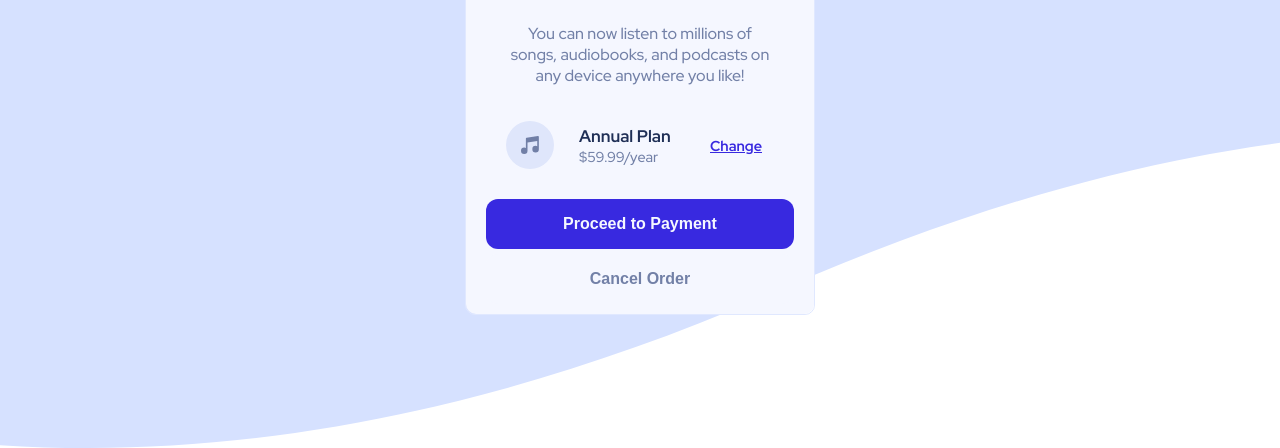
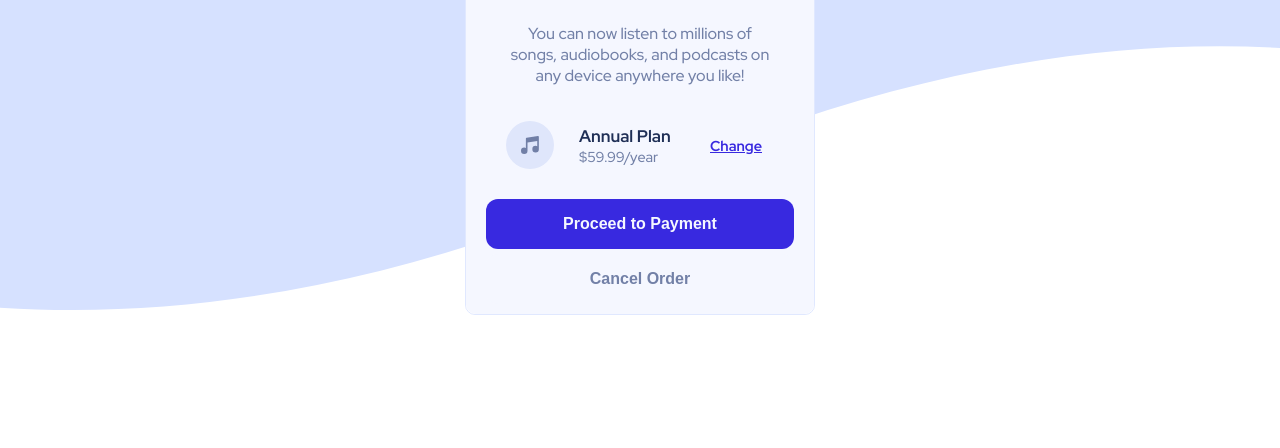
Before and after one commit to thynamoral/order-summary, a plain HTML site: page index.html in a window 1280 px wide. Shown: the part 352-800 px from the top of the page. Drawn offline with Linux system fonts and the light colour scheme.

Commit message:
update background property

```diff
--- a/style.css
+++ b/style.css
@@ -18,9 +18,8 @@ body {
     justify-content: center;
     align-items: center;
     min-height: 100vh;
-    background-image: url(images/pattern-background-mobile.svg);
-    background-repeat: no-repeat;
-    background-size: cover;
+    background: url(images/pattern-background-mobile.svg) no-repeat top center;
+    background-size: contain;
 }
 .container {
     width: 350px;
```
